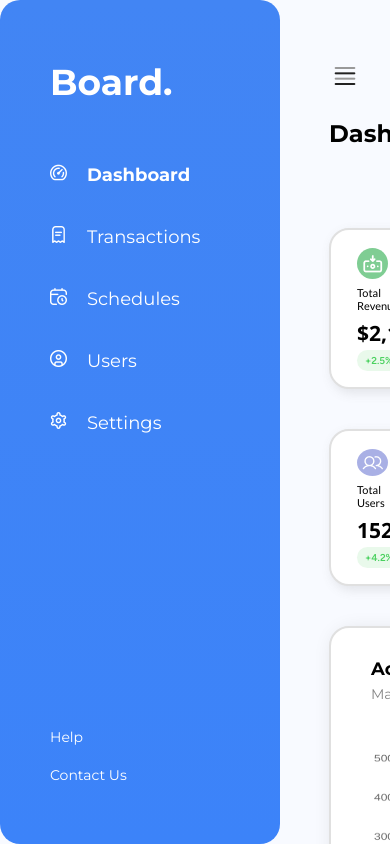
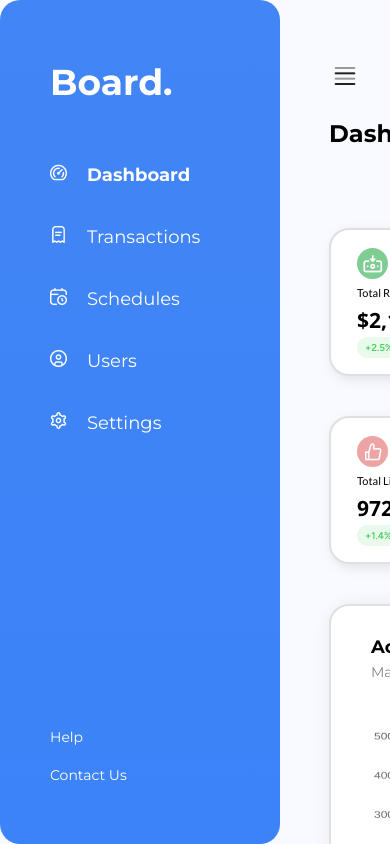
Before and after one commit to Nehapandey-dotcom/dashboard, a React (Create React App) app: page /#/Landing in a window 390 px wide. Shown: the top 844 px of the page. Built offline with nearby package versions, Linux system fonts and the light colour scheme.

Commit message:
run deploy

```diff
--- a/src/App.css
+++ b/src/App.css
@@ -172,7 +172,7 @@ input[type="search"] {
   border: 2px solid #E0E0E0;
   border-radius: 20px;
   margin-right: 17px;
-  max-width: 24%;
+  max-width: 23.8%;
   width: 100%;
   padding: 18px 26px;
   font-family: Lato;
@@ -691,3 +691,16 @@ h2.username {
     display: block;
   }
 }
+@media screen and (max-width:1432px) {
+  .card{
+    max-width: 23%;
+  }
+}
+@media screen and (max-width:767px) {
+  .card{
+    max-width: 47%;
+  }
+  .card:nth-child(even){
+    margin-right: 0;
+  }
+}
```
Also changed, not shown: 24 other files (tests, documents, lock files or other folders).
